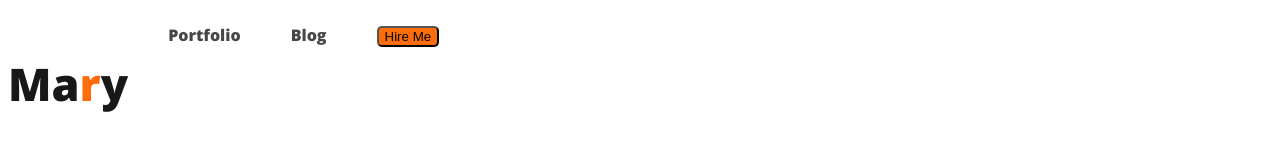
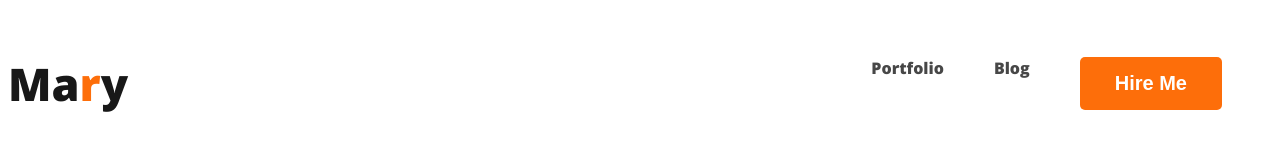
Before and after one commit to Biswajitmo/web-developer-portfolio, a plain HTML site: page index.html in a window 1280 px wide. Drawn offline with nearby package versions, Linux system fonts and the light colour scheme.

Commit message:
added nav

```diff
--- a/styles/portfolio.css
+++ b/styles/portfolio.css
@@ -6,6 +6,8 @@ body{
 /* nav related styles */
 nav {
     display: flex;
+    justify-content: space-between;
+    align-items: center;
 }
 .nav-title{
  color:#181818;
@@ -18,6 +20,11 @@ nav {
 .btn-primary{
     border-radius: 5px;
     background: #FD6E0A;
+    border: 0;
+    color: white;
+    font-size: 20px;
+    font-weight:700 ;
+    padding: 15px 35px;
 }
 nav > ul{
     display:flex;
```
